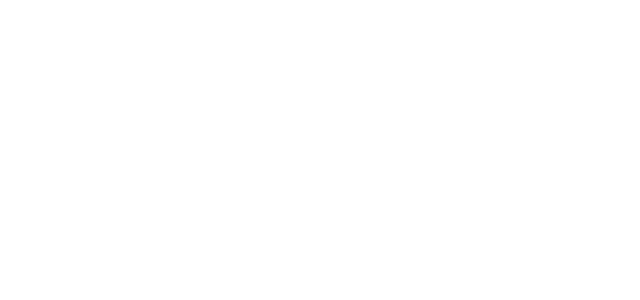
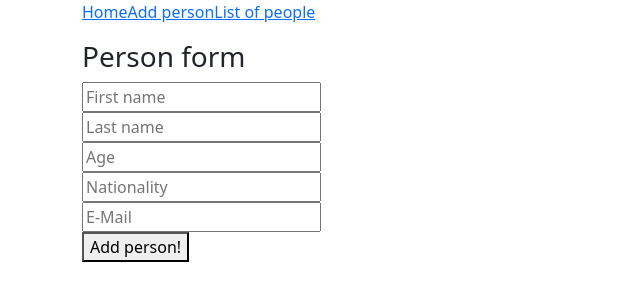
Before and after one commit to a18ismca/LexiconReact, a React (Create React App) app in the folder ismetsapp/: page /add in a window 1280 px wide. Before the commit this address had no page. Shown: the top 300 px of the page, without its empty margins (0-640 px from the left). Built offline with nearby package versions, Linux system fonts and the light colour scheme.

Commit message:
Created a layout

```diff
--- a/ismetsapp/src/App.js
+++ b/ismetsapp/src/App.js
@@ -24,11 +24,17 @@
 
     <div className='App'>
       <BrowserRouter>
+
         <Routes>
+
           <Route index path="/" element={<Home/>} />
-          <Route path="/form" element={<Form addPerson={addPerson} />} />
-          <Route path="/list" element={<List people={people} />} />
+
+          <Route path="/add" element={<Form addPerson={addPerson} />} />
+
+          <Route path="/list" element={<List people={people}/>} />
+
         </Routes>
+
       </BrowserRouter>
 
 
--- a/ismetsapp/src/components/Form.js
+++ b/ismetsapp/src/components/Form.js
@@ -1,6 +1,8 @@
 import 'bootstrap/dist/css/bootstrap.min.css';
 
 import React, {useState} from 'react';
+
+import Navigation from "./Navigation";
 
 // addPerson är en metod som skickas vidare till App.js
 export const Form = ({addPerson}) => {
@@ -28,12 +30,16 @@
 
 return(
 
-    <div className='form-container'>
+
+    <div className='container'>
+     <Navigation/>
+
+          <div>
+                <h3>Person form</h3>
+            </div>
 
         <form onSubmit={handleSubmit}>
-            <div>
-                <h3>Person form</h3>
-            </div>
+
 
 
 
--- a/ismetsapp/src/components/Home.js
+++ b/ismetsapp/src/components/Home.js
@@ -1,9 +1,14 @@
 import React from "react";
+import Navigation from "./Navigation";
+import 'bootstrap/dist/css/bootstrap.min.css';
+
 
 export const Home = () => {
     return(
         <div className="container">
+            <Navigation/>
             <h4>Hello and welcome!</h4>
+
         </div>
     )
 }
--- a/ismetsapp/src/components/List.js
+++ b/ismetsapp/src/components/List.js
@@ -1,4 +1,5 @@
 import 'bootstrap/dist/css/bootstrap.min.css';
+import Navigation from './Navigation';
 
 
 export const List = ({people}) => {
@@ -7,7 +8,8 @@
 
  if(people.length == 0){
     return (
-      <div>
+      <div className='container'>
+        <Navigation/>
         <div>
           <h2>List of people</h2>
         </div>
@@ -18,7 +20,8 @@
  else{
         return (
 
-            <div>
+            <div className='container'>
+              <Navigation/>
               <div>
                 <h2>List of people</h2>
             </div>
--- a/ismetsapp/src/components/Navigation.js
+++ b/ismetsapp/src/components/Navigation.js
@@ -0,0 +1,21 @@
+import React from "react";
+import {Link} from "react-router-dom";
+import 'bootstrap/dist/css/bootstrap.min.css';
+
+const Navigation = () => {
+
+    return(
+
+        <div>
+            <nav className="nav">
+                <Link to="/"><p>Home</p></Link>
+                <Link to="/add"><p>Add person</p></Link>
+                <Link to="/list"><p>List of people</p></Link>
+            </nav>
+        </div>
+
+    )
+
+}
+
+export default Navigation;
```
